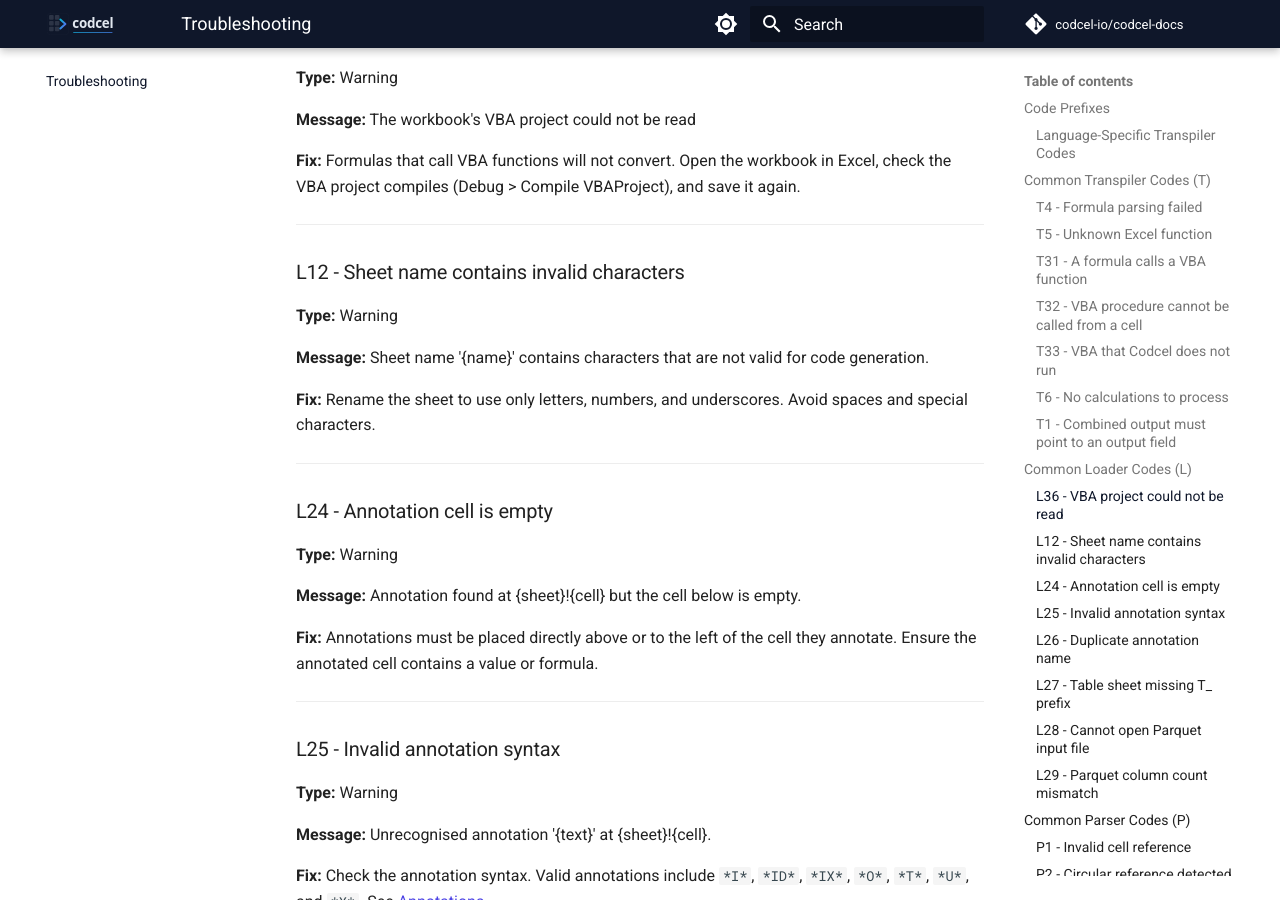
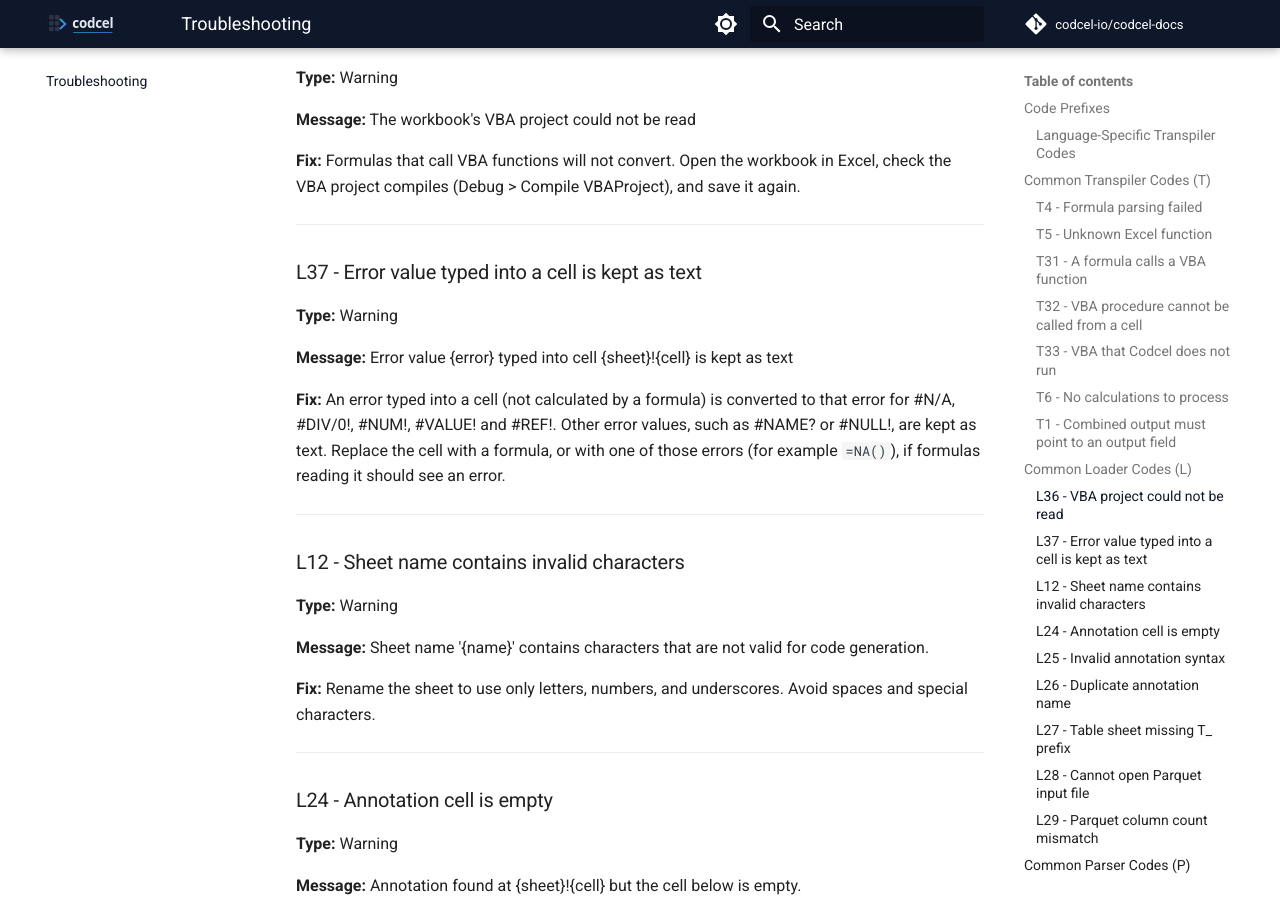
Before and after one commit to codcel-io/codcel-docs, an MkDocs documentation site: the page built from user-guide/error-codes.md, in a window 1280 px wide and 900 px high, scrolled down 3903 px. Built offline with MkDocs 1.6.1 and Material for MkDocs 9.7.7, drawn with Linux system fonts in a browser that asks for light colours; comment, search, counter and statistics services are not loaded.

Commit message:
Document warning L37: error value typed into a cell kept as text

```diff
--- a/user-guide/error-codes.md
+++ b/user-guide/error-codes.md
@@ -140,6 +140,16 @@ These codes appear when generating code for a specific output target:
 
 ---
 
+### L37 - Error value typed into a cell is kept as text
+
+**Type:** Warning
+
+**Message:** Error value {error} typed into cell {sheet}!{cell} is kept as text
+
+**Fix:** An error typed into a cell (not calculated by a formula) is converted to that error for #N/A, #DIV/0!, #NUM!, #VALUE! and #REF!. Other error values, such as #NAME? or #NULL!, are kept as text. Replace the cell with a formula, or with one of those errors (for example `=NA()`), if formulas reading it should see an error.
+
+---
+
 ### L12 - Sheet name contains invalid characters
 
 **Type:** Warning
```
